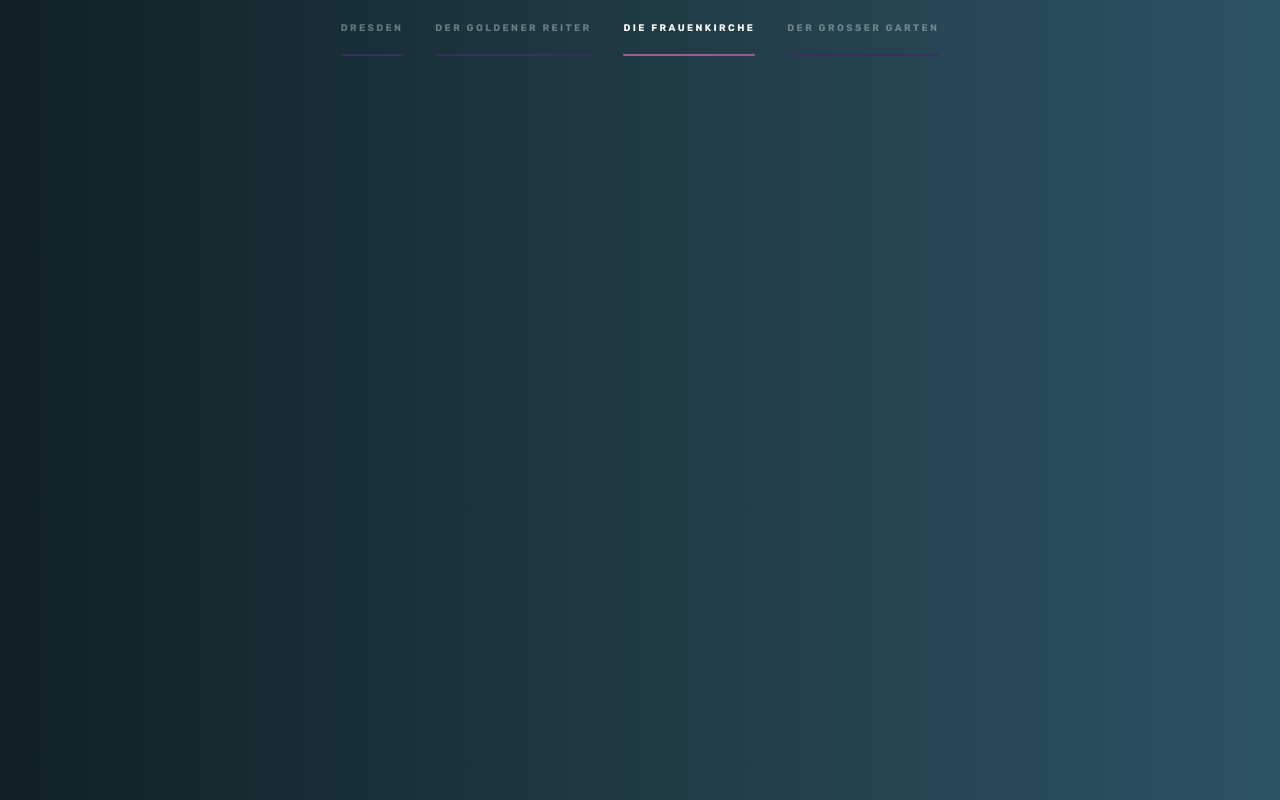
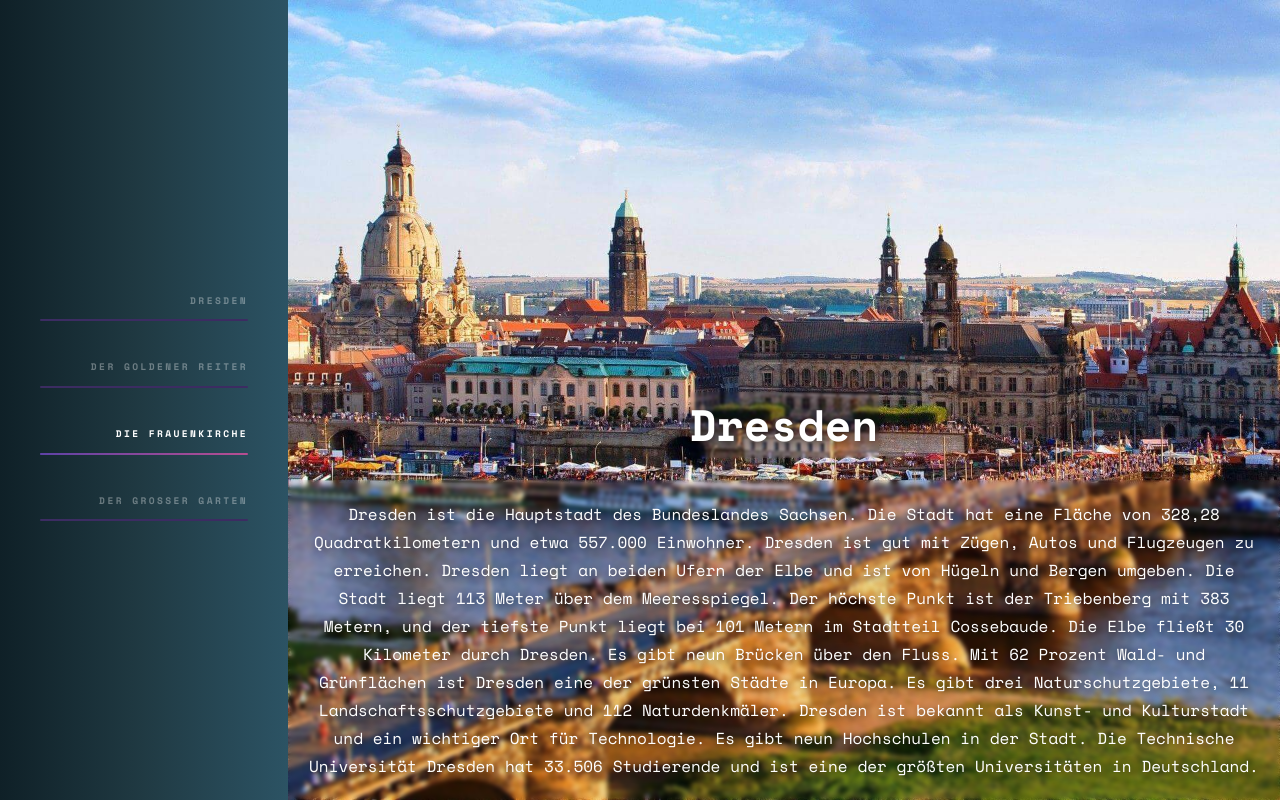
Before and after one commit to oleksandr-surmylo/dresden, a plain HTML site: page index.html in a window 1280 px wide. Shown: the top 800 px of the page. Drawn offline with nearby package versions, Linux system fonts and the light colour scheme.

Commit message:
Add files via upload

```diff
--- a/assets/css/main.css
+++ b/assets/css/main.css
@@ -1,6 +1,7 @@
 /*@import url(fontawesome-all.min.css);*/
-@import url('https://fonts.googleapis.com/css2?family=Rubik:ital,wght@0,300..900;1,300..900&display=swap');
-
+/*@import url('https://fonts.googleapis.com/css2?family=Rubik:ital,wght@0,300..900;1,300..900&display=swap');*/
+/*@import url('https://fonts.googleapis.com/css2?family=Moderustic:wght@300..800&display=swap');*/
+@import url('https://fonts.googleapis.com/css2?family=Space+Mono:ital,wght@0,400;0,700;1,400;1,700&display=swap');
 /*
 	Hyperspace by HTML5 UP
 	html5up.net | @ajlkn
@@ -124,7 +125,9 @@ body, input, select, textarea {
     /*font-weight: normal;*/
     line-height: 1.75;
 
-    font-family: "Rubik", sans-serif;
+    /*font-family: "Rubik", sans-serif;*/
+    /*font-family: "Moderustic", sans-serif;*/
+    font-family: "Space Mono", sans-serif;
     font-optical-sizing: auto;
     font-style: normal;
 }
@@ -3468,10 +3471,10 @@ body.is-preload .wrapper.fade > .inner {
 
 @media screen and (max-width: 1280px) {
 
-    #sidebar + #wrapper {
-        margin-left: 0;
-        padding-top: 3.5em;
-    }
+    /*#sidebar + #wrapper {*/
+    /*    margin-left: 0;*/
+    /*    padding-top: 3.5em;*/
+    /*}*/
 
 }
 
@@ -3798,67 +3801,67 @@ body.is-preload #sidebar nav ul li {
     opacity: 0;
 }
 
-@media screen and (max-width: 1280px) {
-
-    #sidebar {
-        height: 3.5em;
-        left: 0;
-        line-height: 3.5em;
-        overflow: hidden;
-        padding: 0;
-        text-align: center;
-        top: 0;
-        width: 100%;
-    }
-
-    #sidebar > .inner {
-        -moz-flex-direction: row;
-        -webkit-flex-direction: row;
-        -ms-flex-direction: row;
-        flex-direction: row;
-        -moz-align-items: -moz-stretch;
-        -webkit-align-items: -webkit-stretch;
-        -ms-align-items: -ms-stretch;
-        align-items: stretch;
-        height: inherit;
-        line-height: inherit;
-    }
-
-    #sidebar nav {
-        height: inherit;
-        line-height: inherit;
-    }
-
-    #sidebar nav ul {
-        display: -moz-flex;
-        display: -webkit-flex;
-        display: -ms-flex;
-        display: flex;
-        height: inherit;
-        line-height: inherit;
-        margin: 0;
-    }
-
-    #sidebar nav ul li {
-        display: block;
-        height: inherit;
-        line-height: inherit;
-        margin: 0 0 0 2em;
-        padding: 0;
-    }
-
-    #sidebar nav a {
-        height: inherit;
-        line-height: inherit;
-        padding: 0;
-    }
-
-    #sidebar nav a:after {
-        background-image: none;
-        background-color: #b74e91;
-    }
-
-}
+/*@media screen and (max-width: 1280px) {*/
+
+/*    #sidebar {*/
+/*        height: 3.5em;*/
+/*        left: 0;*/
+/*        line-height: 3.5em;*/
+/*        overflow: hidden;*/
+/*        padding: 0;*/
+/*        text-align: center;*/
+/*        top: 0;*/
+/*        width: 100%;*/
+/*    }*/
+
+/*    #sidebar > .inner {*/
+/*        -moz-flex-direction: row;*/
+/*        -webkit-flex-direction: row;*/
+/*        -ms-flex-direction: row;*/
+/*        flex-direction: row;*/
+/*        -moz-align-items: -moz-stretch;*/
+/*        -webkit-align-items: -webkit-stretch;*/
+/*        -ms-align-items: -ms-stretch;*/
+/*        align-items: stretch;*/
+/*        height: inherit;*/
+/*        line-height: inherit;*/
+/*    }*/
+
+/*    #sidebar nav {*/
+/*        height: inherit;*/
+/*        line-height: inherit;*/
+/*    }*/
+
+/*    #sidebar nav ul {*/
+/*        display: -moz-flex;*/
+/*        display: -webkit-flex;*/
+/*        display: -ms-flex;*/
+/*        display: flex;*/
+/*        height: inherit;*/
+/*        line-height: inherit;*/
+/*        margin: 0;*/
+/*    }*/
+
+/*    #sidebar nav ul li {*/
+/*        display: block;*/
+/*        height: inherit;*/
+/*        line-height: inherit;*/
+/*        margin: 0 0 0 2em;*/
+/*        padding: 0;*/
+/*    }*/
+
+/*    #sidebar nav a {*/
+/*        height: inherit;*/
+/*        line-height: inherit;*/
+/*        padding: 0;*/
+/*    }*/
+
+/*    #sidebar nav a:after {*/
+/*        background-image: none;*/
+/*        background-color: #b74e91;*/
+/*    }*/
+
+/*}*/
 
 @media screen and (max-width: 736px) {
 
@@ -3879,7 +3882,7 @@ body.is-preload #sidebar nav ul li {
 }
 
 #intro p {
-    font-size: 1.25em;
+    font-size: 1em;
     text-align: center;
 }
 
@@ -3916,9 +3919,19 @@ section {
     flex-direction: column;
     align-items: center;
     text-shadow: 2px 2px 8px rgba(0, 0, 0, 0.7);
-    backdrop-filter: blur(2px);
+    /*backdrop-filter: blur(2px);*/
     padding: 0;
     color: white;
+}
+
+.inner h1 {
+    backdrop-filter: blur(1px);
+}
+
+.inner p {
+    margin: 0;
+    padding: 20px;
+    backdrop-filter: blur(2px);
 }
 
 .overlay {
```
